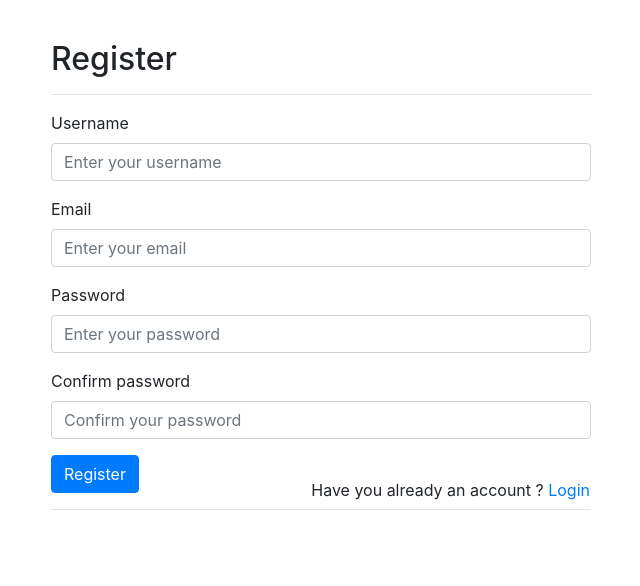
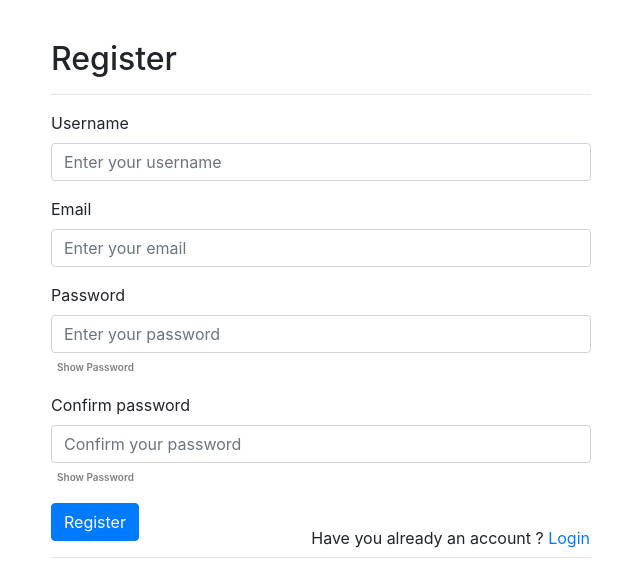
Before and after one commit to KodstarBootcamp/issue-tracker-2020-1, a React (Create React App) app in the folder web/: page /register in a window 1280 px wide. Shown: the top 586 px of the page, without its empty margins (319-959 px from the left). Built offline with nearby package versions, Linux system fonts and the light colour scheme; no server answers.

Commit message:
show and hide password

```diff
--- a/web/src/pages/Login.js
+++ b/web/src/pages/Login.js
@@ -11,6 +11,12 @@ const Login = () => {
   });
 
   const [errors, setErrors] = useState({});
+  const [showPassword, setshowPassword] = useState(false);
+
+  const toggleShowPassword = (event) => {
+    event.preventDefault();
+    setshowPassword(!showPassword);
+  };
 
   const handleChange = (event) => {
     const { name, value } = event.target;
@@ -69,7 +75,7 @@ const Login = () => {
             <div className="form-group">
               <label htmlFor="password">Password</label>
               <input
-                type="password"
+                type={showPassword ? "text" : "password"}
                 className="form-control password"
                 id="password"
                 placeholder="Enter your password"
@@ -77,6 +83,18 @@ const Login = () => {
                 value={values.password}
                 onChange={handleChange}
               />
+              <button
+                onClick={toggleShowPassword}
+                style={{
+                  border: "none",
+                  backgroundColor: "transparent",
+                  fontSize: "10px",
+                  color: "gray",
+                  fontWeight: 600,
+                }}
+              >
+                {showPassword ? "Hide" : "Show"} Password
+              </button>
               {errors.password && (
                 <p style={{ fontSize: 14, color: "red", paddingLeft: 14 }}>
                   <i>{errors.password}</i>
--- a/web/src/pages/Register.js
+++ b/web/src/pages/Register.js
@@ -12,6 +12,13 @@ const Register = () => {
   });
 
   const [errors, setErrors] = useState({});
+  const [showPassword, setshowPassword] = useState(false);
+
+  const toggleShowPassword = (event) => {
+    event.preventDefault();
+    setshowPassword(!showPassword);
+  };
+
   let history = useHistory();
 
   const handleChange = (event) => {
@@ -123,7 +130,7 @@ const Register = () => {
               <div className="form-group">
                 <label htmlFor="password">Password</label>
                 <input
-                  type="password"
+                  type={showPassword ? "text" : "password"}
                   className="form-control password"
                   id="password"
                   placeholder="Enter your password"
@@ -131,6 +138,18 @@ const Register = () => {
                   value={values.password}
                   onChange={handleChange}
                 />
+                <button
+                  onClick={toggleShowPassword}
+                  style={{
+                    border: "none",
+                    backgroundColor: "transparent",
+                    fontSize: "10px",
+                    color: "gray",
+                    fontWeight: 600,
+                  }}
+                >
+                  {showPassword ? "Hide" : "Show"} Password
+                </button>
                 {errors.password && (
                   <p style={{ fontSize: 14, color: "red", paddingLeft: 14 }}>
                     <i>{errors.password}</i>
@@ -140,7 +159,7 @@ const Register = () => {
               <div className="form-group">
                 <label htmlFor="password2">Confirm password</label>
                 <input
-                  type="password"
+                  type={showPassword ? "text" : "password"}
                   className="form-control password2"
                   id="password2"
                   placeholder="Confirm your password"
@@ -148,6 +167,18 @@ const Register = () => {
                   value={values.password2}
                   onChange={handleChange}
                 />
+                <button
+                  onClick={toggleShowPassword}
+                  style={{
+                    border: "none",
+                    backgroundColor: "transparent",
+                    fontSize: "10px",
+                    color: "gray",
+                    fontWeight: 600,
+                  }}
+                >
+                  {showPassword ? "Hide" : "Show"} Password
+                </button>
                 {errors.password2 && (
                   <p style={{ fontSize: 14, color: "red", paddingLeft: 14 }}>
                     <i>{errors.password2}</i>
```
